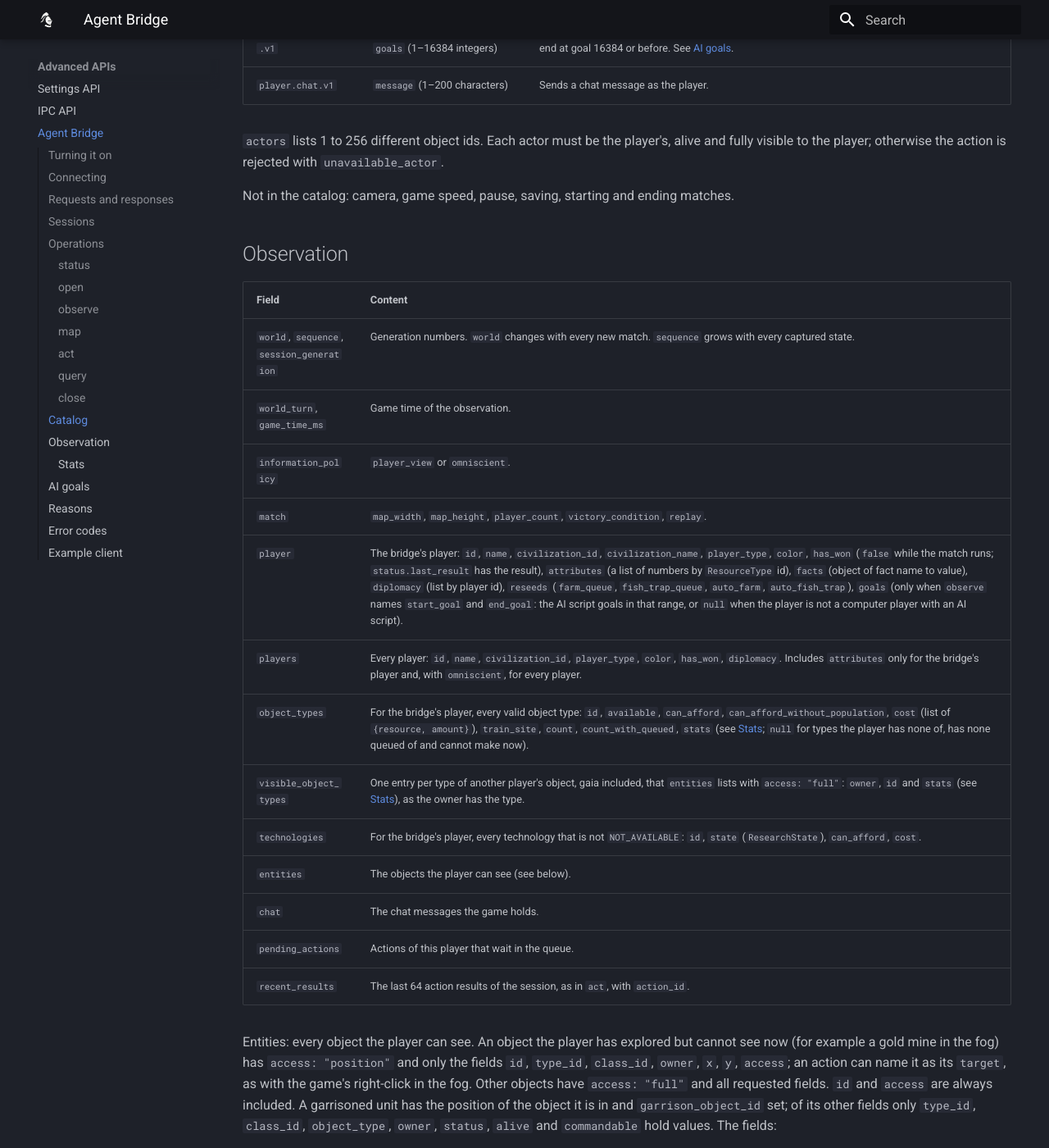
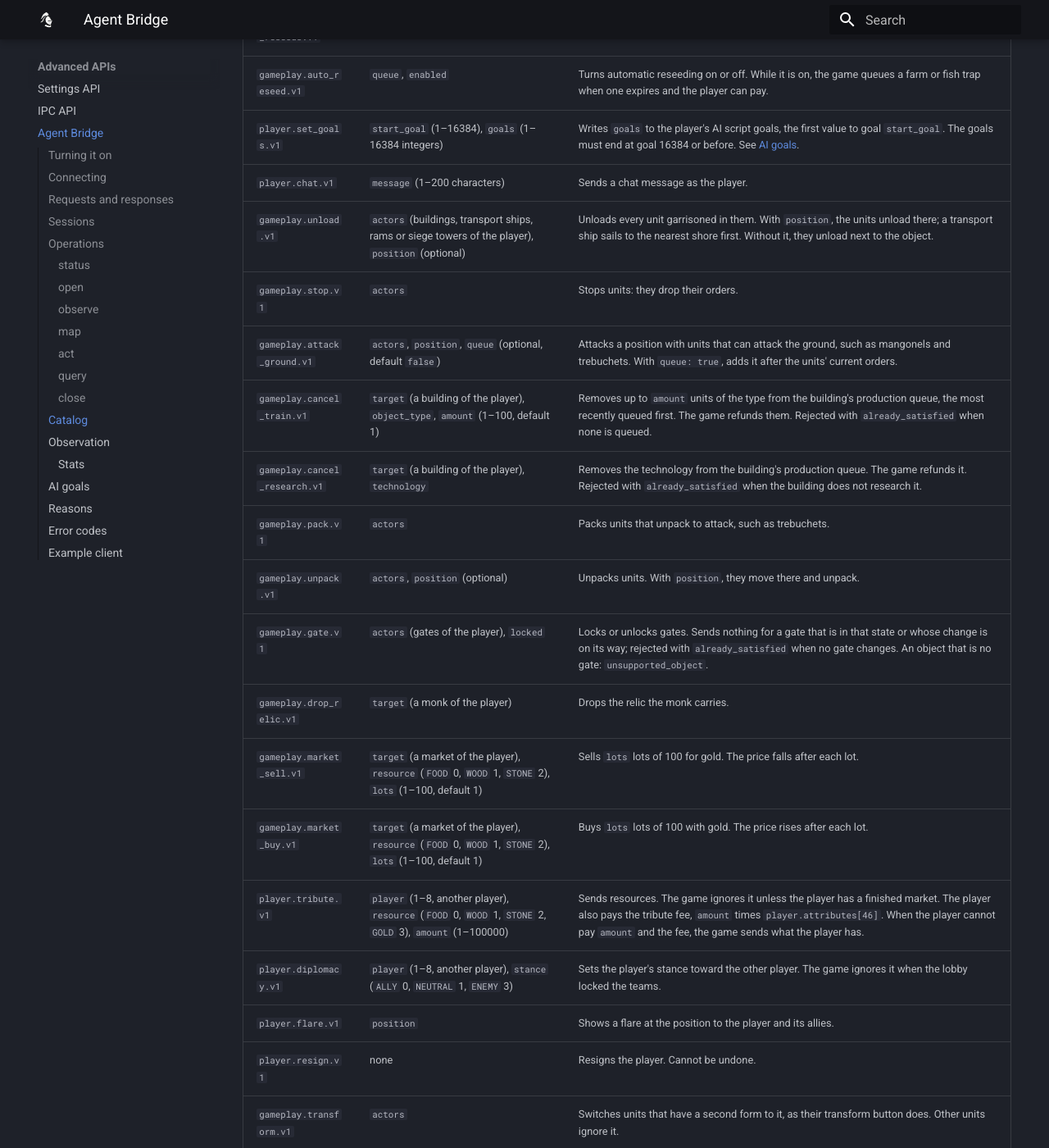
Before and after one commit to aoe2control/aoe2control.github.io, an MkDocs documentation site: the page built from docs/agent-bridge.md, in a window 1280 px wide and 1400 px high, scrolled down 6830 px. Shown: the whole window at 82% size. Built offline with MkDocs 1.6.1 and Material for MkDocs 9.7.7, drawn with Linux system fonts in a browser that asks for light colours; some of the changed text lies outside the part shown.

Commit message:
CONTROL 1.1.3: Agent Bridge commands, observation fields, on-demand capture
Co-Authored-By: Claude Opus 5.5 <noreply@anthropic.com>

```diff
--- a/docs/agent-bridge.md
+++ b/docs/agent-bridge.md
@@ -68,6 +68,12 @@ player fails with `player_in_use` while the session is alive. A session ends wit
 the bridge setting for the player is turned off, when CONTROL unloads, or 30 seconds after its
 last request. A new match does not end a session; observations then report the new `world`.
 
+CONTROL copies the game state only when a session's request needs it, so the bridge costs
+almost nothing while no program asks. `observe`, `map`, `act` and `query` wait for the next frame,
+at most 2 seconds, and answer from a copy made in that frame. While the game does not draw frames,
+they answer from the last copy without waiting. A Lua module that runs at the same time still
+reads a copy every frame.
+
 ## Operations
 
 ### `status`
@@ -95,7 +101,7 @@ Payload `{}`, or any of these fields:
 | Field | Values |
 |---|---|
 | `entity_fields` | `["id", "type_id", ...]`: the per-object fields `entities` lists (see `catalog.entity_fields`). Default: all. |
-| `object_types` | `"all"` (default): every valid object type. `"relevant"`: only the types the player can make now, has, or has queued. `"none"`: an empty list. |
+| `object_types` | `"all"` (default): every valid object type. `"relevant"`: only the types the player can make now, has, or has queued. `"tech_tree"`: only the types with `in_tech_tree` set. `"none"`: an empty list. |
 | `technologies` | `"all"` (default) or `"none"` (an empty list). |
 | `start_goal`, `end_goal` | Goal ids from 1 to 16384, given together, `start_goal` not above `end_goal`. `player.goals` then lists the player's AI script goals in that range. See [AI goals](#ai-goals). |
 
@@ -213,6 +219,22 @@ Commands in version 3:
 | `gameplay.auto_reseed.v1` | `queue`, `enabled` | Turns automatic reseeding on or off. While it is on, the game queues a farm or fish trap when one expires and the player can pay. |
 | `player.set_goals.v1` | `start_goal` (1–16384), `goals` (1–16384 integers) | Writes `goals` to the player's AI script goals, the first value to goal `start_goal`. The goals must end at goal 16384 or before. See [AI goals](#ai-goals). |
 | `player.chat.v1` | `message` (1–200 characters) | Sends a chat message as the player. |
+| `gameplay.unload.v1` | `actors` (buildings, transport ships, rams or siege towers of the player), `position` (optional) | Unloads every unit garrisoned in them. With `position`, the units unload there; a transport ship sails to the nearest shore first. Without it, they unload next to the object. |
+| `gameplay.stop.v1` | `actors` | Stops units: they drop their orders. |
+| `gameplay.attack_ground.v1` | `actors`, `position`, `queue` (optional, default `false`) | Attacks a position with units that can attack the ground, such as mangonels and trebuchets. With `queue: true`, adds it after the units' current orders. |
+| `gameplay.cancel_train.v1` | `target` (a building of the player), `object_type`, `amount` (1–100, default 1) | Removes up to `amount` units of the type from the building's production queue, the most recently queued first. The game refunds them. Rejected with `already_satisfied` when none is queued. |
+| `gameplay.cancel_research.v1` | `target` (a building of the player), `technology` | Removes the technology from the building's production queue. The game refunds it. Rejected with `already_satisfied` when the building does not research it. |
+| `gameplay.pack.v1` | `actors` | Packs units that unpack to attack, such as trebuchets. |
+| `gameplay.unpack.v1` | `actors`, `position` (optional) | Unpacks units. With `position`, they move there and unpack. |
+| `gameplay.gate.v1` | `actors` (gates of the player), `locked` | Locks or unlocks gates. Sends nothing for a gate that is in that state or whose change is on its way; rejected with `already_satisfied` when no gate changes. An object that is no gate: `unsupported_object`. |
+| `gameplay.drop_relic.v1` | `target` (a monk of the player) | Drops the relic the monk carries. |
+| `gameplay.market_sell.v1` | `target` (a market of the player), `resource` (`FOOD` 0, `WOOD` 1, `STONE` 2), `lots` (1–100, default 1) | Sells `lots` lots of 100 for gold. The price falls after each lot. |
+| `gameplay.market_buy.v1` | `target` (a market of the player), `resource` (`FOOD` 0, `WOOD` 1, `STONE` 2), `lots` (1–100, default 1) | Buys `lots` lots of 100 with gold. The price rises after each lot. |
+| `player.tribute.v1` | `player` (1–8, another player), `resource` (`FOOD` 0, `WOOD` 1, `STONE` 2, `GOLD` 3), `amount` (1–100000) | Sends resources. The game ignores it unless the player has a finished market. The player also pays the tribute fee, `amount` times `player.attributes[46]`. When the player cannot pay `amount` and the fee, the game sends what the player has. |
+| `player.diplomacy.v1` | `player` (1–8, another player), `stance` (`ALLY` 0, `NEUTRAL` 1, `ENEMY` 3) | Sets the player's stance toward the other player. The game ignores it when the lobby locked the teams. |
+| `player.flare.v1` | `position` | Shows a flare at the position to the player and its allies. |
+| `player.resign.v1` | none | Resigns the player. Cannot be undone. |
+| `gameplay.transform.v1` | `actors` | Switches units that have a second form to it, as their transform button does. Other units ignore it. |
 
 `actors` lists 1 to 256 different object ids. Each actor must be the player's, alive and fully
 visible to the player; otherwise the action is rejected with `unavailable_actor`.
@@ -227,15 +249,22 @@ Not in the catalog: camera, game speed, pause, saving, starting and ending match
 | `world_turn`, `game_time_ms` | Game time of the observation. |
 | `information_policy` | `player_view` or `omniscient`. |
 | `match` | `map_width`, `map_height`, `player_count`, `victory_condition`, `replay`. |
-| `player` | The bridge's player: `id`, `name`, `civilization_id`, `civilization_name`, `player_type`, `color`, `has_won` (`false` while the match runs; `status.last_result` has the result), `attributes` (a list of numbers by `ResourceType` id), `facts` (object of fact name to value), `diplomacy` (list by player id), `reseeds` (`farm_queue`, `fish_trap_queue`, `auto_farm`, `auto_fish_trap`), `goals` (only when `observe` names `start_goal` and `end_goal`: the AI script goals in that range, or `null` when the player is not a computer player with an AI script). |
-| `players` | Every player: `id`, `name`, `civilization_id`, `player_type`, `color`, `has_won`, `diplomacy`. Includes `attributes` only for the bridge's player and, with `omniscient`, for every player. |
-| `object_types` | For the bridge's player, every valid object type: `id`, `available`, `can_afford`, `can_afford_without_population`, `cost` (list of `{resource, amount}`), `train_site`, `count`, `count_with_queued`, `stats` (see [Stats](#stats); `null` for types the player has none of, has none queued of and cannot make now). |
+| `player` | The bridge's player: `id`, `name`, `civilization_id`, `civilization_name`, `player_type`, `color`, `has_won` (`false` while the match runs; `status.last_result` has the result), `attributes` (a list of numbers by `ResourceType` id), `facts` (object of fact name to value; version 4 removes it), `housing_headroom` (the population the player's houses and town centers still have room for), `market_prices` (`buy` and `sell`: the gold for 100 food, wood and stone, by `ResourceType` id), `diplomacy` (list by player id), `reseeds` (`farm_queue`, `fish_trap_queue`, `auto_farm`, `auto_fish_trap`), `goals` (only when `observe` names `start_goal` and `end_goal`: the AI script goals in that range, or `null` when the player is not a computer player with an AI script). |
+| `players` | Every player: `id`, `name`, `civilization_id`, `player_type`, `color`, `has_won`, `diplomacy`, `current_age` (0 Dark Age to 3 Imperial Age), `current_age_time` (seconds since the player reached that age), `score`. The last three are `null` for gaia and before the game clock runs; `player` has them too. Includes `attributes` only for the bridge's player and, with `omniscient`, for every player. |
+| `object_types` | For the bridge's player, every valid object type: `id`, `name`, `class_id`, `category` (as for entities), `max_hitpoints`, `radius_x`, `radius_y` (half the size in tiles; a building takes `2 * radius_x` by `2 * radius_y` tiles), `base_id` (see below), `in_tech_tree` (see below), `available`, `can_afford`, `can_afford_without_population`, `cost` (list of `{resource, amount}`), `train_site`, `count`, `count_with_queued`, `stats` (see [Stats](#stats); `null` for types outside the tech tree that the player has none of and has none queued of). `count` and `count_with_queued` can include units of other types of the same line. |
 | `visible_object_types` | One entry per type of another player's object, gaia included, that `entities` lists with `access: "full"`: `owner`, `id` and `stats` (see [Stats](#stats)), as the owner has the type. |
 | `technologies` | For the bridge's player, every technology that is not `NOT_AVAILABLE`: `id`, `state` (`ResearchState`), `can_afford`, `cost`. |
 | `entities` | The objects the player can see (see below). |
 | `chat` | The chat messages the game holds. |
 | `pending_actions` | Actions of this player that wait in the queue. |
 | `recent_results` | The last 64 action results of the session, as in `act`, with `action_id`. |
+
+Object types: `in_tech_tree` is `true` when the player can still get the type in this match: the
+player can make it now, it is the first type of a line the player has objects of, or a technology
+the player can still get enables the type or upgrades a type of the tech tree to it. It follows the
+game's technology states and effects. `base_id` is the first type of the type's line, found by
+following the upgrades of technologies back: 70 for every house, 4 for Archer, Crossbowman and
+Arbalester. It is the type's own id when no technology upgrades another type to it.
 
 Entities: every object the player can see. An object the player has explored but cannot see now
 (for example a gold mine in the fog) has `access: "position"` and only the fields `id`, `type_id`,
@@ -245,7 +274,7 @@ right-click in the fog. Other objects have `access: "full"` and all requested fi
 it is in and `garrison_object_id` set; of its other fields only `type_id`, `class_id`,
 `object_type`, `owner`, `status`, `alive` and `commandable` hold values. The fields:
 
-`id`, `type_id`, `type_name`, `name`, `class_id`, `object_type`, `owner` (`null` for none),
+`id`, `type_id`, `type_name`, `name`, `class_id`, `category` (`ObjectType`: 70 units, 80 buildings and so on), `object_type` (the same value as `category`; version 4 removes it), `owner` (`null` for none),
 `x`, `y`, `z`, `tile_x`, `tile_y`, `hitpoints`, `max_hitpoints`, `alive`, `idle`, `moving`,
 `scouting`, `status` (2 finished, 0 foundation), `commandable` (the player can command it),
 `target_object_id`, `target_position` (`{x, y}`), `action_target_position` (`{x, y}` or `null`),
@@ -255,7 +284,9 @@ it is in and `garrison_object_id` set; of its other fields only `type_id`, `clas
 `carry_resource` and `carry_amount` are the resource a unit carries and how much, as the unit panel
 shows them. `carry_resource` is a `ResourceType` id (0 food, 1 wood, 2 stone, 3 gold) or `null`
 when the unit carries nothing; food from hunting, farms, berries and fish is 0. `carry_amount` is
-rounded down; for a farm it is the food left in it. Both are `null` for other players' units. A
+rounded down; for a farm it is the food left in it. For a gaia object with `access: "full"`, such
+as a tree, mine, bush or wild animal, they are its resource and the amount left in it, as the unit
+panel shows when you select it. Both are `null` for other players' objects. A
 villager that switches to another source of the same resource keeps its load; one that switches
 to another resource loses it unless it drops it off first.
 
@@ -311,7 +342,7 @@ Validation and execution (`stage: "validation"` or `"execution"`): `unavailable_
 `unavailable_sources`, `missing_target`, `unavailable_target`, `foreign_target`,
 `invalid_payload`, `queue_unavailable`, `module_unavailable`, `unavailable_object_type`,
 `unavailable_technology`, `population_capacity`, `unaffordable`, `already_satisfied`,
-`command_unavailable`, `queue_full`, `multiplayer`, `no_ai_script`. They mean the same as the Lua command rejections in the module log.
+`command_unavailable`, `queue_full`, `multiplayer`, `no_ai_script`, `unsupported_object`. They mean the same as the Lua command rejections in the module log.
 
 ## Error codes
 
```
Also changed, not shown: docs/game-options.md (+1 -1 lines), docs/headless-mode.md (+1 -1 lines), 1 other file.
